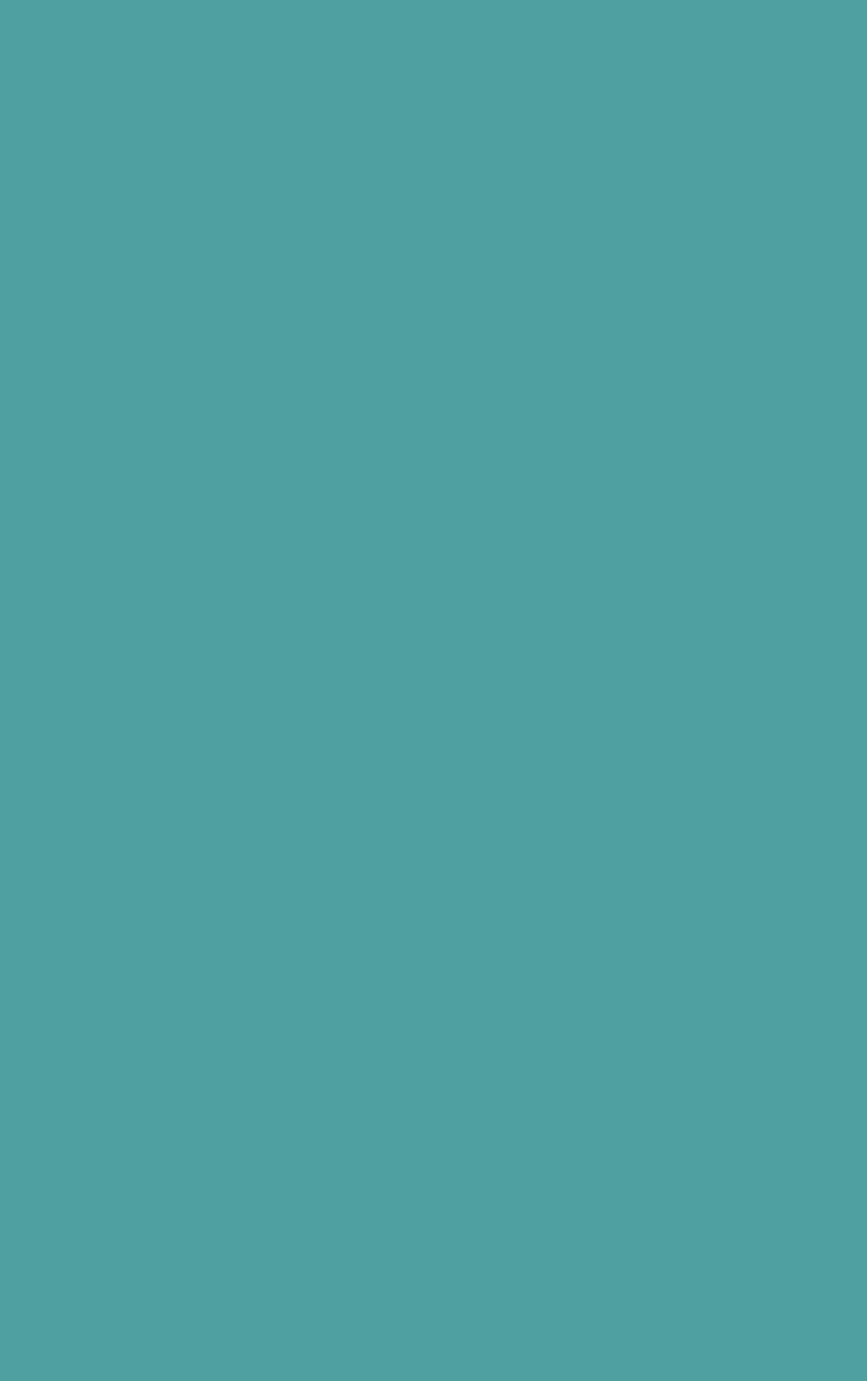
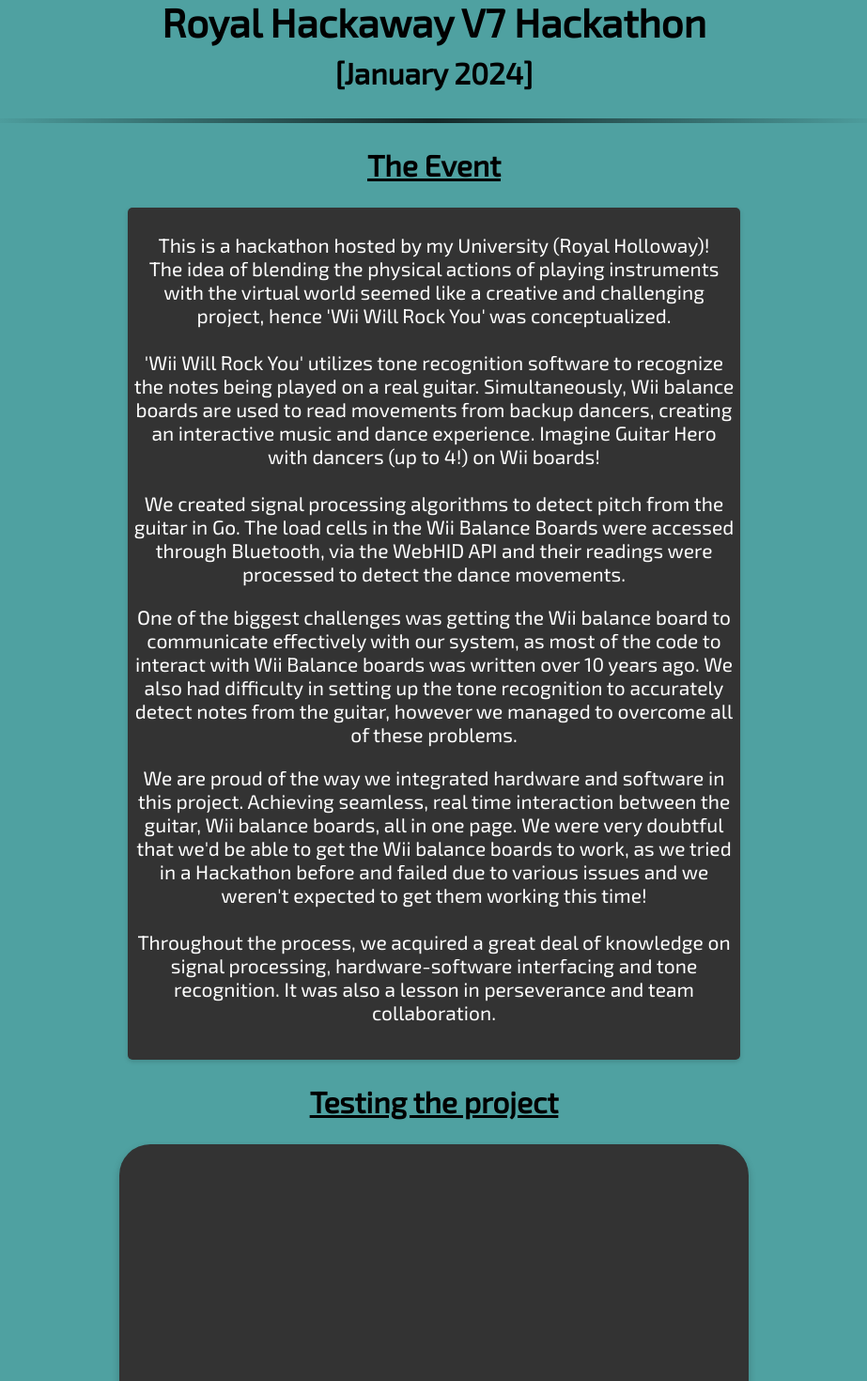
Before and after one commit to flynnWhelehan/website, a React (Create React App) app in the folder website/frontend/: page /hackaway-v7-project in a window 1280 px wide. Before the commit this address had no page. Shown: the part 100-1570 px from the top of the page at 94% size, without its empty margins (178-1101 px from the left). Before the commit the page ends 800 px from the top, so only its background shows below. Built offline with nearby package versions, Linux system fonts and the light colour scheme.

Commit message:
Royal hackaway v7 project page

```diff
--- a/website/frontend/src/App.js
+++ b/website/frontend/src/App.js
@@ -7,6 +7,7 @@ import Navbar from './components/Navbar';
 import MyairopsProject from './pages/Projects/MyairopsProject';
 import EasyAProject from './pages/Projects/EasyAProject';
 import GoogleFormulaEProject from './pages/Projects/GoogleFormulaEProject';
+import HackawayV7Project from './pages/Projects/HackawayV7Project';
 
 function App() {
   return (
@@ -19,6 +20,7 @@ function App() {
           <Route path="/myairops-project" element={<MyairopsProject />} />
           <Route path="/easya-project" element={<EasyAProject />} />
           <Route path="/google-formulae-project" element={<GoogleFormulaEProject />} />
+          <Route path="/hackaway-v7-project" element={<HackawayV7Project />} />
         </Routes>
       </div>
     </Router>
--- a/website/frontend/src/pages/Content/Projects/GoogleFormulaEContent.js
+++ b/website/frontend/src/pages/Content/Projects/GoogleFormulaEContent.js
@@ -2,7 +2,7 @@ const GOOGLE_FORMULAE_CONTENT = {
     summary: <p>Our challenge was to create an AI-powered “Sustainability Scorecard”,
             designed to let users compare the sustainability of the Formula E GEN3 car with any other vehicle.
             This interactive feature could educate fans on sustainable practices in motorsport!
-            <br></br><br></br>I delved into Google Cloud and gained insights into the impressive sustainability efforts by Formula E. It was a great opportunity to expand my skills and knowledge in AI and sustainability.</p>,
+            <br/><br/>I delved into Google Cloud and gained insights into the impressive sustainability efforts by Formula E. It was a great opportunity to expand my skills and knowledge in AI and sustainability.</p>,
     cta: <p>I also got to experience the excitement of Formula E firsthand, seeing the cars whizzing and screeching around the indoor track!</p>
 };
 
--- /dev/null
+++ b/website/frontend/src/pages/Content/Projects/HackawayV7Content.js
@@ -0,0 +1,10 @@
+const HACKAWAY_V7_CONTENT = {
+    summary: <p>This is a hackathon hosted by my University (Royal Holloway)!<br/>The idea of blending the physical actions of playing instruments with the virtual world seemed like a creative and challenging project, hence 'Wii Will Rock You' was conceptualized.
+                <br/><br/>'Wii Will Rock You' utilizes tone recognition software to recognize the notes being played on a real guitar. Simultaneously, Wii balance boards are used to read movements from backup dancers, creating an interactive music and dance experience. Imagine Guitar Hero with dancers (up to 4!) on Wii boards!
+                <br/><br/>We created signal processing algorithms to detect pitch from the guitar in Go. The load cells in the Wii Balance Boards were accessed through Bluetooth, via the WebHID API and their readings were processed to detect the dance movements.</p>,
+    challenges:<p>One of the biggest challenges was getting the Wii balance board to communicate effectively with our system, as most of the code to interact with Wii Balance boards was written over 10 years ago. We also had difficulty in setting up the tone recognition to accurately detect notes from the guitar, however we managed to overcome all of these problems.</p>,
+    accomplishments:<p>We are proud of the way we integrated hardware and software in this project. Achieving seamless, real time interaction between the guitar, Wii balance boards, all in one page. We were very doubtful that we'd be able to get the Wii balance boards to work, as we tried in a Hackathon before and failed due to various issues and we weren't expected to get them working this time!
+                        <br/><br/>Throughout the process, we acquired a great deal of knowledge on signal processing, hardware-software interfacing and tone recognition. It was also a lesson in perseverance and team collaboration.</p>,
+};
+
+export { HACKAWAY_V7_CONTENT };
--- a/website/frontend/src/pages/Projects.js
+++ b/website/frontend/src/pages/Projects.js
@@ -18,7 +18,7 @@ function Projects() {
         { name: 'FW Project', thumbnail: fwLogo, comingSoon: true},
         { name: 'Hackathon - Google x Formula E AI', thumbnail: googleXFormulaELogo, link: '/google-formulae-project'},
         { name: 'Hackathon - San Francisco EasyA x VeChain', thumbnail: easyAXVeChainLogo, link: '/easya-project'},
-        { name: 'Hackathon - Royal Hackaway v7', thumbnail: royalHackaway, comingSoon: true},
+        { name: 'Hackathon - Royal Hackaway v7', thumbnail: royalHackaway, link: '/hackaway-v7-project'},
         { name: 'Formal Software Verification', thumbnail: framaCLogo, comingSoon: true},
         { name: 'Vehicle Accident Scene Reconstruction Research', thumbnail: canBusDiagram, comingSoon: true},
         { name: 'Zoopla - IT Support', thumbnail: zooplaLogo, comingSoon: true},
--- /dev/null
+++ b/website/frontend/src/pages/Projects/HackawayV7Project.js
@@ -0,0 +1,37 @@
+import React from 'react';
+import ReactPlayer from 'react-player';
+import { Helmet } from 'react-helmet';
+import { HACKAWAY_V7_CONTENT } from '../Content/Projects/HackawayV7Content.js';
+
+function HackawayV7Project() {
+    return (
+        <div>
+            <Helmet>
+                <title>Royal Hackaway V7 Hackathon</title>
+                <meta name="description" content="Details about my Royal Hackaway hackathon project" />
+            </Helmet>
+            <h1>
+                Royal Hackaway V7 Hackathon<br/>
+                <span className="small-text">[January 2024]</span>
+            </h1>
+
+            <div className="section-break-line" />
+
+            <h2 className="title">The Event</h2>
+            <div className="section-container">
+                <section id="event">
+                    <div>{HACKAWAY_V7_CONTENT.summary}{HACKAWAY_V7_CONTENT.challenges}{HACKAWAY_V7_CONTENT.accomplishments}</div>
+                </section>
+            </div>
+
+            <h2 className="title">Testing the project</h2>
+            <section id="testing">
+                <div className='video-container'>
+                    <ReactPlayer className='react-player' url='https://youtu.be/7UqkkwYjFqY' />
+                </div>
+            </section>
+        </div>
+    );
+}
+
+export default HackawayV7Project;
```
